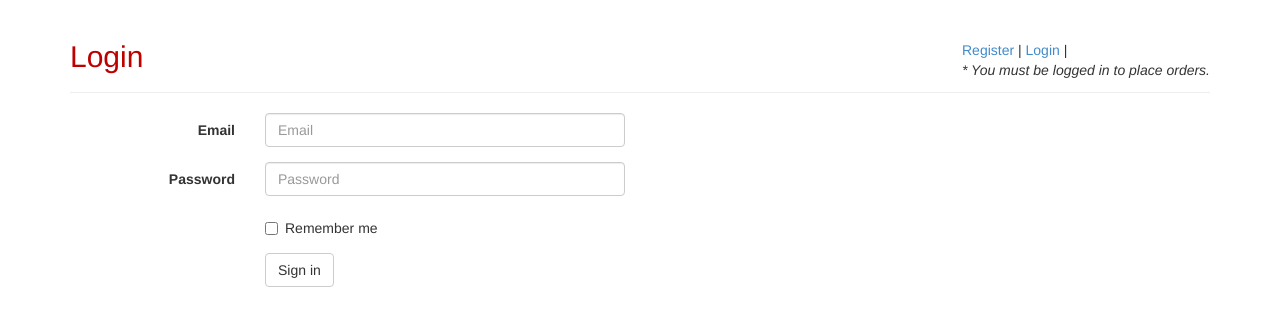
After one commit to Sacamano604/Ordering-System, a PHP site: page /login.php in a window 1280 px wide. The commit adds this page. Shown: the top 326 px of the page. Run offline with PHP 8.4, Linux system fonts and the light colour scheme; some libraries are stand-ins or nearby versions.

Commit message:
Login/Logout Added

```diff
--- /dev/null
+++ b/admin/admin-home.php
@@ -0,0 +1 @@
+<p>I will be shown when an ADMIN logs in...</p>
--- a/inc/client-menu.php
+++ b/inc/client-menu.php
@@ -1,5 +1,5 @@
 <?php if (!empty($loggedin)) { ?>
 <p><a href="register.php">Register</a> | <a href="products.php">Products</a> | <a href="inc/logout.php">Logout</a> | Logged in as <strong><?php echo $loggedin; ?></strong></p>
 <?php } else { ?>
-  <p><a href="register.php">Register</a> | <a href="index.php">Login</a> | <br /><em>* You must be logged in to place orders.</em></p>
+  <p><a href="register.php">Register</a> | <a href="login.php">Login</a> | <br /><em>* You must be logged in to place orders.</em></p>
 <?php } ?>
--- a/inc/client-session.php
+++ b/inc/client-session.php
@@ -1,7 +1,7 @@
 <?php
 session_start();
-	if (isset($_SESSION['email']) && isset($_SESSION['passwd'])) { // check for authentication
+	if (isset($_SESSION['email']) && isset($_SESSION['password'])) { // check for authentication
 		$loggedin = $_SESSION['email']; // if logged in, give the variable $loggedin the client or admin's email address
 	}
-include('dbconnect.php');//connect to database
+// include('dbconnect.php');//connect to database
 ?>
--- /dev/null
+++ b/inc/logout.php
@@ -0,0 +1,6 @@
+<?php
+	session_start();
+	$_SESSION = array();
+	session_destroy();
+	header("Location: ../index.php");
+?>
--- /dev/null
+++ b/login.php
@@ -0,0 +1,80 @@
+<?php
+  include('inc/client-session.php');
+?>
+<!DOCTYPE html>
+<html lang="en">
+<head>
+<meta charset="utf-8">
+<meta http-equiv="X-UA-Compatible" content="IE=edge">
+<meta name="viewport" content="width=device-width, initial-scale=1">
+  <title>The Berry Emporium</title>
+  <!-- Bootstrap -->
+  <link href="css/bootstrap.min.css" rel="stylesheet">
+  <!-- HTML5 Shim and Respond.js IE8 support of HTML5 elements and media queries -->
+  <!-- WARNING: Respond.js doesnt work if you view the page via file:// -->
+  <!--[if lt IE 9]>
+  <script src="https://oss.maxcdn.com/libs/html5shiv/3.7.0/html5shiv.js"></script>
+  <script src="https://oss.maxcdn.com/libs/respond.js/1.4.2/respond.min.js"></script>
+  <![endif]-->
+</head>
+<body>
+
+<div class="container">
+  <div class="page-header">
+    <div id="clientMenu" style="float: right;">
+     <?php include('inc/client-menu.php'); ?>
+    </div>
+    <h2 style="color: #BD0000;">Login</h2>
+  </div>
+
+    <?php
+if (isset($_GET['invalid'])) { // if the POSTED VALUE of the name INVALID "is set" then...$
+?>
+<p><strong>ERROR! Your email or passward is invalid. Please try again.</strong></p>
+ <?php } ?>
+
+
+ <form class="form-horizontal" role="form" action="inc/login-script.php">
+  <div class="form-group">
+    <label for="inputEmail3" class="col-sm-2 control-label">Email</label>
+    <div class="col-sm-4">
+      <input type="email" class="form-control" name="email" id="email" placeholder="Email">
+    </div>
+  </div>
+  <div class="form-group">
+    <label for="inputPassword3" class="col-sm-2 control-label">Password</label>
+    <div class="col-sm-4">
+      <input type="password" class="form-control" name="password" id="password" placeholder="Password">
+    </div>
+  </div>
+  <div class="form-group">
+    <div class="col-sm-offset-2 col-sm-10">
+      <div class="checkbox">
+        <label>
+          <input type="checkbox"> Remember me
+        </label>
+      </div>
+    </div>
+  </div>
+  <div class="form-group">
+    <div class="col-sm-offset-2 col-sm-10">
+      <button type="submit" class="btn btn-default">Sign in</button>
+    </div>
+  </div>
+</form>
+
+
+
+
+
+
+
+
+
+</div>
+<!-- jQuery (necessary for Bootstrap's JavaScript plug</a>ins) -->
+<script src="https://ajax.googleapis.com/ajax/libs/jquery/1.11.0/jquery.min.js"></script>
+<!-- Include all compiled plugins (below), or include individual files as needed -->
+<script src="js/bootstrap.min.js"></script>
+</body>
+</html>
--- /dev/null
+++ b/products.php
@@ -0,0 +1 @@
+<p>I will be shown when a USER logs in (non-admin account)</p>
--- a/register.php
+++ b/register.php
@@ -51,7 +51,7 @@
     //If the input passes validation then perform the following mySQLi query
     if ($validate == "pass"){
       $query = $mysqli->prepare('INSERT INTO clients (first, last, company, jobtitle, street, city, province, country, postal, phone, fax, mobile, website, email, password, confirmpassword, privileges) VALUES (?, ?, ?, ?, ?, ?, ?, ?, ?, ?, ?, ?, ?, ?, ?, ?, ?)');
-      $query->bind_param('sssssssssssssssss', $_POST['first'], $_POST['last'], $_POST['company'], $_POST['jobtitle'], $_POST['street'], $_POST['city'], $_POST['province'], $_POST['country'], $_POST['postal'],  $_POST['phone'], $_POST['fax'], $_POST['mobile'], $_POST['website'], $_POST['email'], $_POST['password'], $_POST['confirmpassword'], $_POST['privileges']);
+      $query->bind_param('sssssssssssssssss', $first, $last, $company, $jobtitle, $street, $city, $province, $country, $postal, $phone, $fax, $mobile, $website, $email, $password, $confirmpassword, $privileges);
       $query->execute();
       $mysqli->close();
 ?>
```
Also changed, not shown: inc/login-script.php (added, +53 -0 lines).
